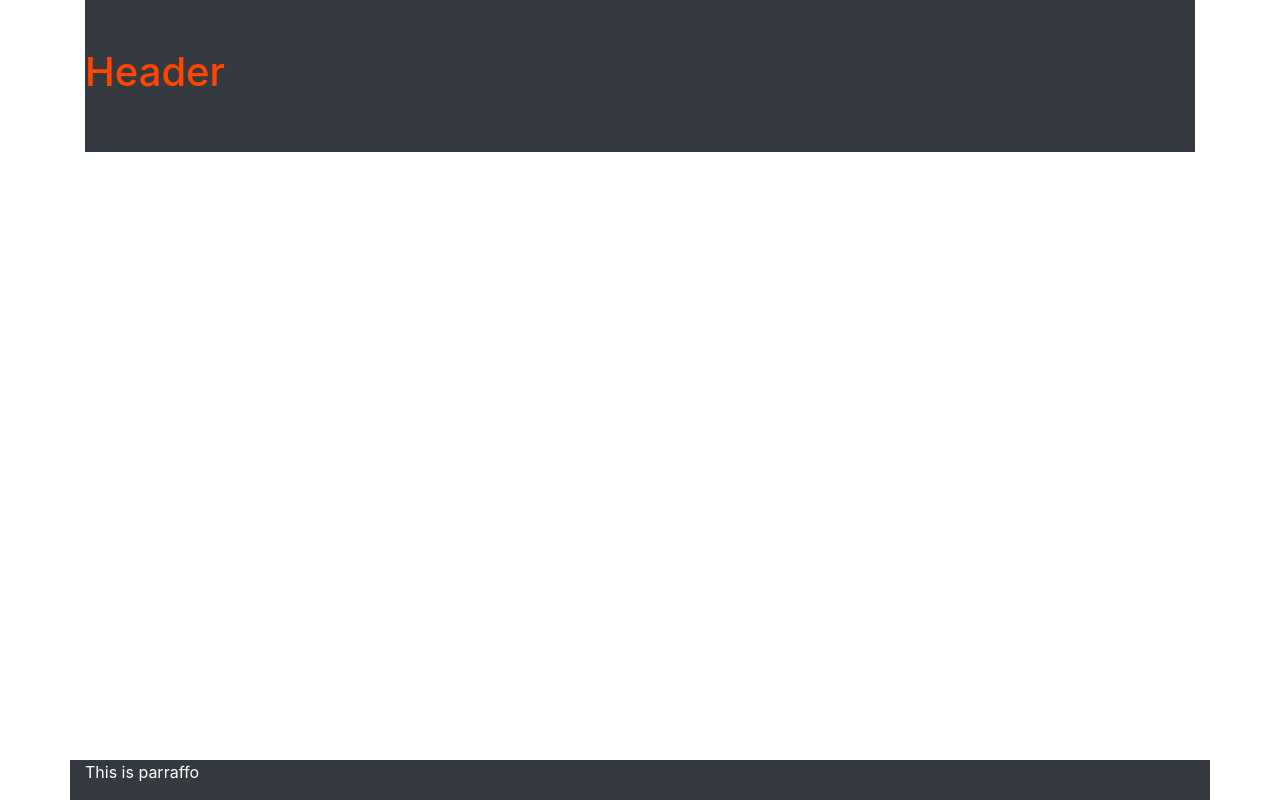
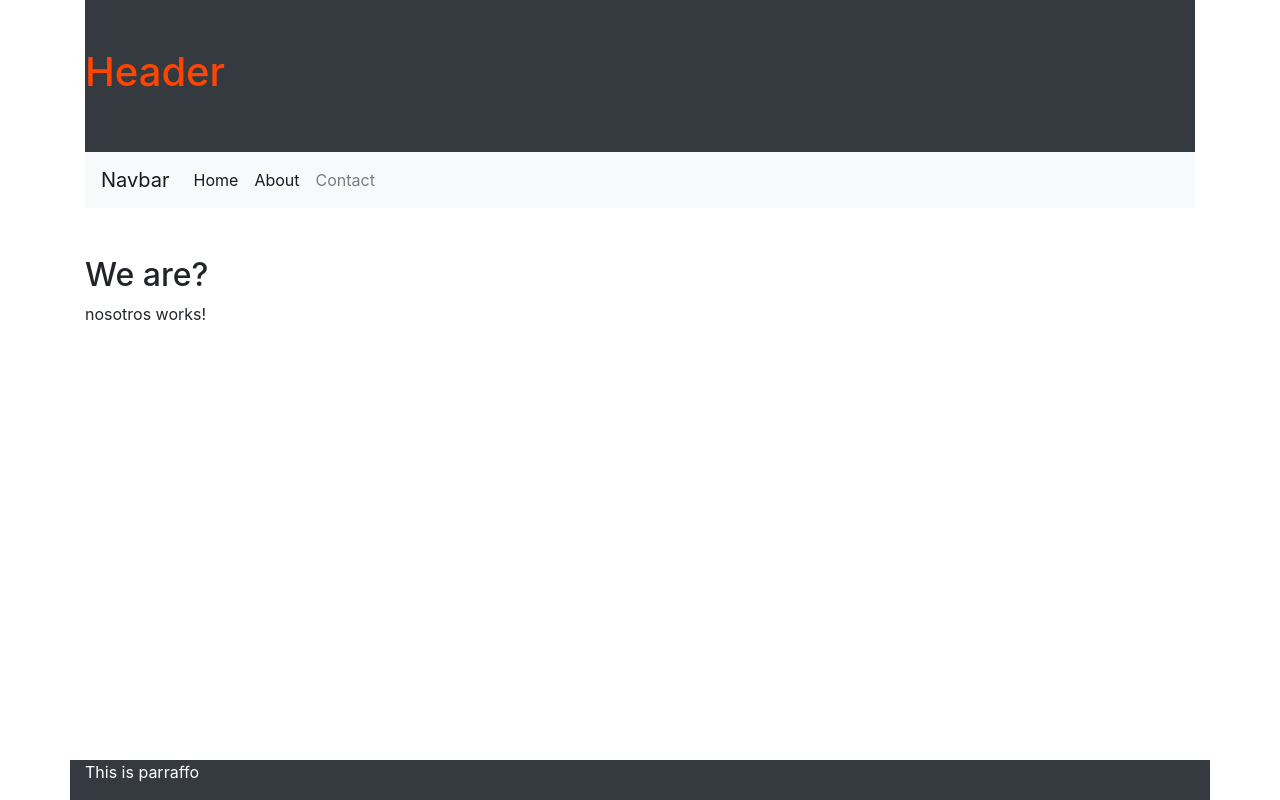
Before and after one commit to DuvanBaena/AngularForBerinnger, an Angular app in the folder my-app/: page /Nosotros in a window 1280 px wide. Before the commit this address led to /. Built offline with nearby package versions, Linux system fonts and the light colour scheme.

Commit message:
Fundamentos - Configurando Rutas (Parte 2) - RouterLink

```diff
--- a/my-app/src/app/header/header.component.html
+++ b/my-app/src/app/header/header.component.html
@@ -3,3 +3,23 @@
     <h1>Header</h1>
 
 </div>
+
+<nav class="navbar navbar-expand-lg navbar-light bg-light">
+    <a class="navbar-brand" href="#">Navbar</a>
+    <button class="navbar-toggler" type="button" data-toggle="collapse" data-target="#navbarNav" aria-controls="navbarNav" aria-expanded="false" aria-label="Toggle navigation">
+      <span class="navbar-toggler-icon"></span>
+    </button>
+    <div class="collapse navbar-collapse" id="navbarNav">
+      <ul class="navbar-nav">
+        <li class="nav-item" routerLinkActive="active">
+          <a class="nav-link" [routerLink]="['/']">Home <span class="sr-only">(current)</span></a>
+        </li>
+        <li class="nav-item" routerLinkActive="active">
+          <a class="nav-link" [routerLink]="['/Nosotros']">About</a>
+        </li>
+        <li class="nav-item" routerLinkActive="active">
+          <a class="nav-link" [routerLink]="['/Contact']">Contact</a>
+        </li>
+      </ul>
+    </div>
+  </nav>
--- /dev/null
+++ b/my-app/src/app/inicio/inicio.component.html
@@ -0,0 +1 @@
+<p>inicio works!</p>
--- /dev/null
+++ b/my-app/src/app/inicio/inicio.component.ts
@@ -0,0 +1,15 @@
+import { Component, OnInit } from '@angular/core';
+
+@Component({
+  selector: 'app-inicio',
+  templateUrl: './inicio.component.html',
+  styleUrls: ['./inicio.component.css']
+})
+export class InicioComponent implements OnInit {
+
+  constructor() { }
+
+  ngOnInit(): void {
+  }
+
+}
--- /dev/null
+++ b/my-app/src/app/nosotros/nosotros.component.html
@@ -0,0 +1,6 @@
+<div class="mt-5">
+    <h2>We are?</h2>
+
+    <p>nosotros works!</p>
+
+</div>
--- /dev/null
+++ b/my-app/src/app/nosotros/nosotros.component.ts
@@ -0,0 +1,15 @@
+import { Component, OnInit } from '@angular/core';
+
+@Component({
+  selector: 'app-nosotros',
+  templateUrl: './nosotros.component.html',
+  styleUrls: ['./nosotros.component.css']
+})
+export class NosotrosComponent implements OnInit {
+
+  constructor() { }
+
+  ngOnInit(): void {
+  }
+
+}
```
Also changed, not shown: my-app/src/app/app.module.ts (+9 -2 lines), my-app/src/app/inicio/inicio.component.css (added), my-app/src/app/nosotros/nosotros.component.css (added), 2 other files (tests, documents, lock files or other folders).
